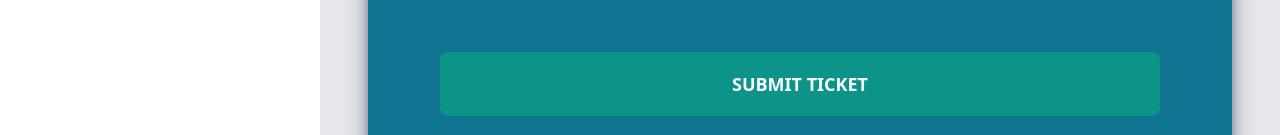
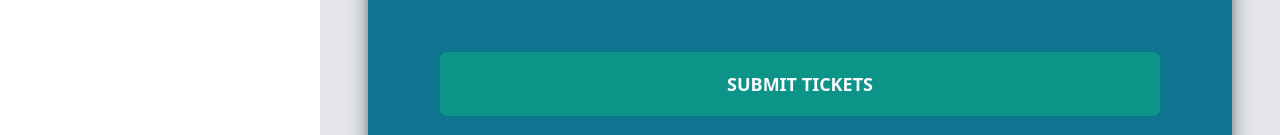
Before and after one commit to BenChris090/OctillionWhales, a React (Create React App) app: page /customer-care in a window 1280 px wide. Shown: the part 654-789 px from the top of the page. Built offline with nearby package versions, Linux system fonts and the light colour scheme.

Commit message:
My second commit for OctillionWhales Project 22-07-23

```diff
--- a/src/CustomerCare.js
+++ b/src/CustomerCare.js
@@ -143,7 +143,7 @@ const CustomerCare = () => {
                             </div>
                             <div className="px-2 lg:px-10">
                                 <button
-                                    className="flex justify-center text-gray-50 w-full p-4 text-lg border-2 border-teal-600 bg-teal-600 rounded-lg ease-in duration-500 mt-4"><b className="flex">SUBMIT TICKET</b></button>
+                                    className="flex justify-center text-gray-50 w-full p-4 text-lg border-2 border-teal-600 bg-teal-600 rounded-lg ease-in duration-500 mt-4"><b className="flex">SUBMIT TICKETS</b></button>
                             </div>
                         </form>
                     </div>
```
